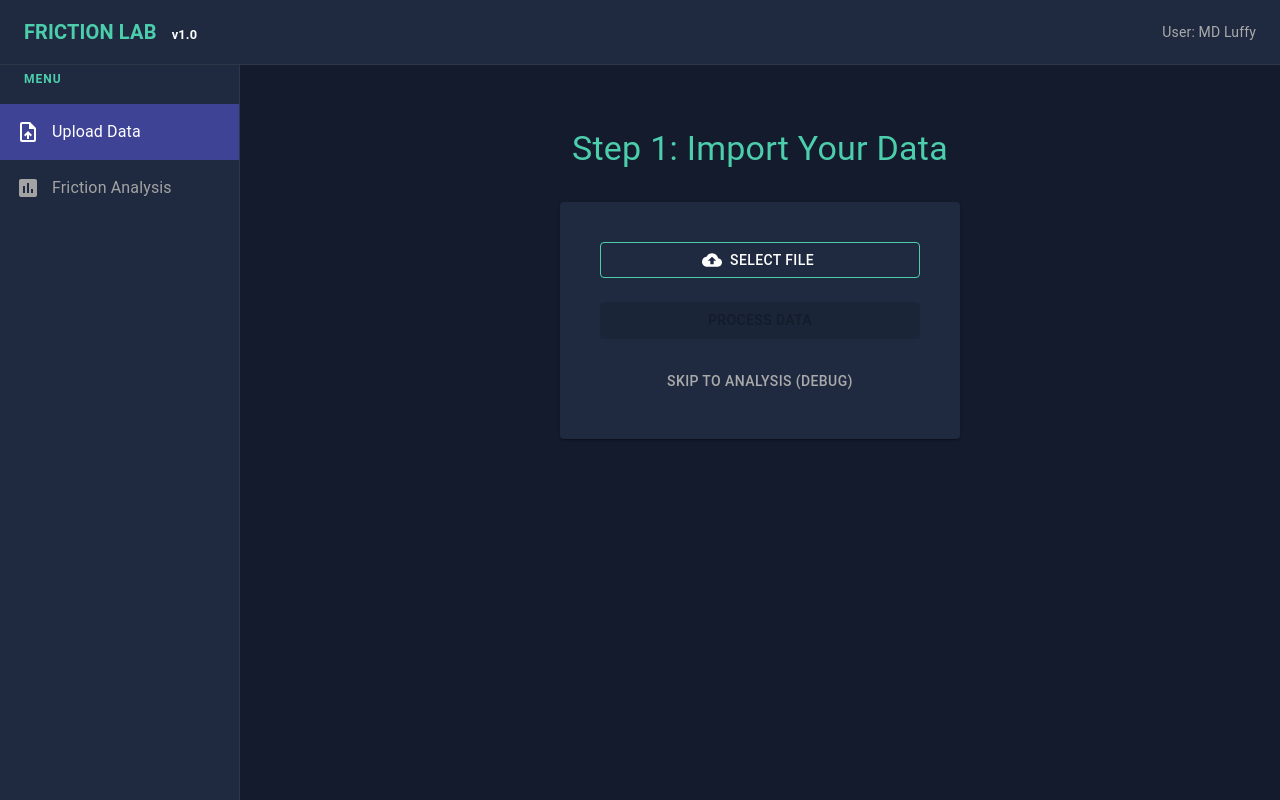
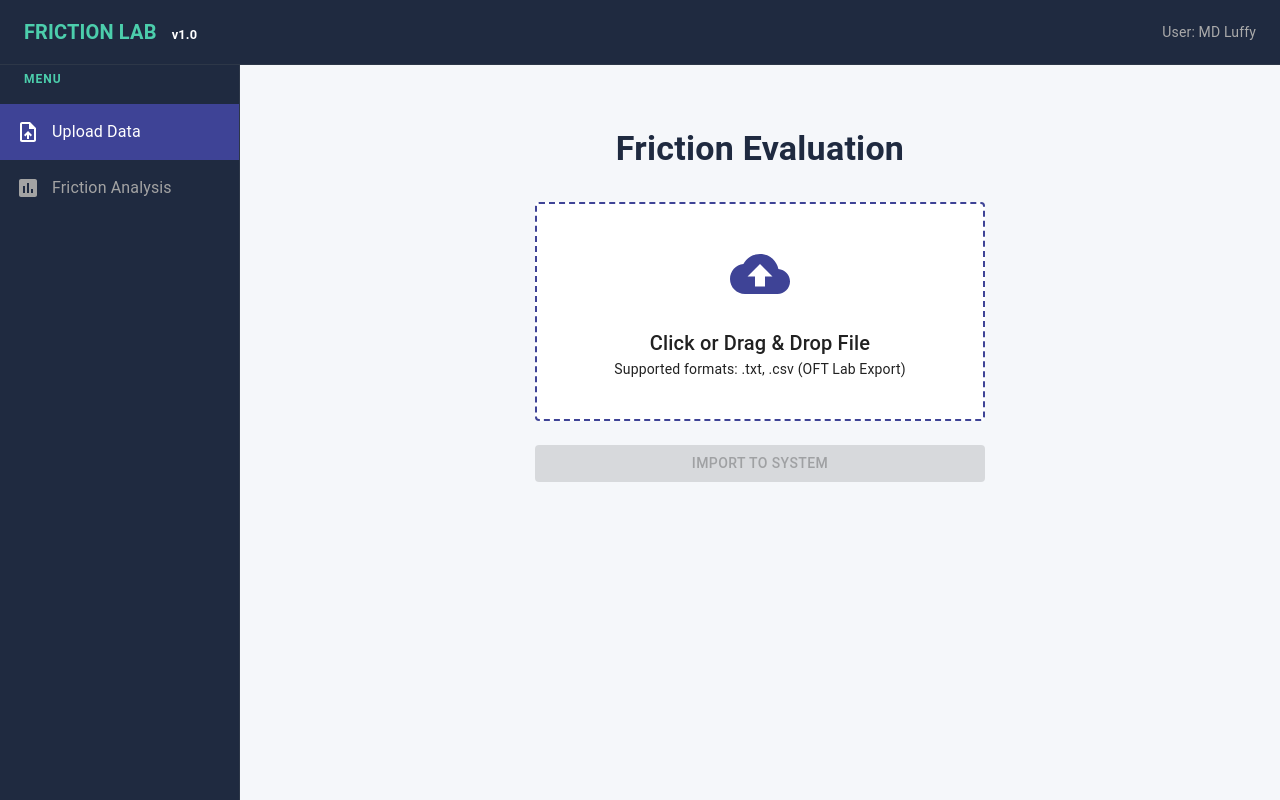
Before and after one commit to rashidkazemiii/aicelab-eval-tool, a React app in the folder frontend/: page / in a window 1280 px wide. Built offline with nearby package versions, Linux system fonts and the light colour scheme; the HTML template or start-up script is replaced by a standard one.

Commit message:
upload data page almsot finished

```diff
--- a/frontend/src/App.jsx
+++ b/frontend/src/App.jsx
@@ -1,12 +1,10 @@
 import React, { useState } from 'react';
-import { Box, CssBaseline } from '@mui/material';
 import { DataProvider } from './context/DataContext';
 
-// 1. IMPORT YOUR COMPONENTS
-import Navbar from './components/layout/Navbar';
-import Sidebar from './components/layout/Sidebar';
+// 1. Import the Layout
+import Layout from './components/layout/Layout';
 
-// 2. IMPORT YOUR PAGES
+// 2. Import your Pages
 import UploadPage from './pages/UploadPage';
 import AnalysisPage from './pages/AnalysisPage';
 
@@ -15,20 +13,17 @@ function App() {
 
   return (
     <DataProvider>
-      <Box sx={{ display: 'flex', bgcolor: '#141b2d', minHeight: '100vh' }}>
-        <CssBaseline />
-        <Navbar />
-        <Sidebar activeTab={activeTab} setActiveTab={setActiveTab} />
+      {/* 3. Wrap everything in the Layout */}
+      <Layout activeTab={activeTab} setActiveTab={setActiveTab}>
 
-        <Box component="main" sx={{ flexGrow: 1, p: 3, mt: 8, color: 'white' }}>
-          {/* 3. CONDITIONAL RENDERING LOGIC */}
-          {activeTab === 'upload' ? (
-            <UploadPage onSwitch={() => setActiveTab('analysis')} />
-          ) : (
-            <AnalysisPage />
-          )}
-        </Box>
-      </Box>
+        {/* This logic block is the "children" passed to Layout */}
+        {activeTab === 'upload' ? (
+          <UploadPage onSwitch={() => setActiveTab('analysis')} />
+        ) : (
+          <AnalysisPage />
+        )}
+
+      </Layout>
     </DataProvider>
   );
 }
--- a/frontend/src/components/common/Button.jsx
+++ b/frontend/src/components/common/Button.jsx
@@ -0,0 +1,22 @@
+import React from 'react';
+import { Button as MuiButton } from '@mui/material';
+
+export default function Button({ children, onClick, variant = "contained", color = "primary", ...props }) {
+  return (
+    <MuiButton
+      variant={variant}
+      onClick={onClick}
+      sx={{
+        borderRadius: '8px',
+        textTransform: 'none', // Prevents all-caps text
+        fontWeight: 'bold',
+        px: 4,
+        py: 1,
+        ...props.sx // Allows you to add extra styles if needed
+      }}
+      {...props}
+    >
+      {children}
+    </MuiButton>
+  );
+}
--- /dev/null
+++ b/frontend/src/components/common/CheckboxGroup.jsx
@@ -0,0 +1,33 @@
+import React from 'react';
+import { Box, Typography, FormControlLabel, Checkbox } from '@mui/material';
+
+export default function CheckboxGroup({ label, options, values, onChange }) {
+  return (
+    <Box sx={{ bgcolor: '#f8f9ff', p: 2, borderRadius: 2, border: '1px solid #e0e4ff' }}>
+      {label && (
+        <Typography variant="subtitle2" sx={{ mb: 1, color: '#1f2a40', fontWeight: 'bold' }}>
+          {label}
+        </Typography>
+      )}
+      <Box sx={{ display: 'grid', gridTemplateColumns: '1fr 1fr', gap: 0.5 }}>
+        {options.map((opt) => (
+          <FormControlLabel
+            key={opt.id}
+            control={
+              <Checkbox
+                checked={!!values[opt.id]}
+                onChange={() => onChange(opt.id)}
+                size="small"
+                sx={{
+                  color: '#3e4396',
+                  '&.Mui-checked': { color: '#3e4396' }
+                }}
+              />
+            }
+            label={<Typography variant="caption">{opt.label}</Typography>}
+          />
+        ))}
+      </Box>
+    </Box>
+  );
+}
--- a/frontend/src/components/layout/Layout.jsx
+++ b/frontend/src/components/layout/Layout.jsx
@@ -0,0 +1,19 @@
+import React from 'react';
+import { Box, CssBaseline } from '@mui/material';
+import Navbar from './Navbar';
+import Sidebar from './Sidebar';
+
+export default function Layout({ children, activeTab, setActiveTab }) {
+  return (
+    <Box sx={{ display: 'flex', bgcolor: '#f5f7fa', minHeight: '100vh' }}>
+      <CssBaseline />
+      <Navbar />
+      <Sidebar activeTab={activeTab} setActiveTab={setActiveTab} />
+
+      <Box component="main" sx={{ flexGrow: 1, p: 3, mt: 8 }}>
+        {/* This is where UploadPage or AnalysisPage will be "injected" */}
+        {children}
+      </Box>
+    </Box>
+  );
+}
--- a/frontend/src/components/upload/FileInfo.jsx
+++ b/frontend/src/components/upload/FileInfo.jsx
@@ -0,0 +1,44 @@
+import React from 'react';
+import { Paper, Typography, Box, IconButton } from '@mui/material';
+import InsertDriveFileIcon from '@mui/icons-material/InsertDriveFile';
+import DeleteOutlineIcon from '@mui/icons-material/Delete';
+
+export default function FileInfo({ file, onClear }) {
+  if (!file) return null;
+
+  // Convert size to a readable format (KB or MB)
+  const fileSize = file.size > 1024 * 1024
+    ? (file.size / (1024 * 1024)).toFixed(2) + ' MB'
+    : (file.size / 1024).toFixed(2) + ' KB';
+
+  return (
+    <Paper
+      variant="outlined"
+      sx={{
+        p: 2,
+        bgcolor: '#f8f9ff',
+        display: 'flex',
+        alignItems: 'center',
+        justifyContent: 'space-between',
+        border: '1px solid #e0e4ff'
+      }}
+    >
+      <Box sx={{ display: 'flex', alignItems: 'center', gap: 2 }}>
+        <InsertDriveFileIcon sx={{ color: '#3e4396' }} />
+        <Box>
+          <Typography variant="body2" fontWeight="bold" sx={{ color: '#1f2a40' }}>
+            {file.name}
+          </Typography>
+          <Typography variant="caption" color="textSecondary">
+            {fileSize} • {file.type || 'System File'}
+          </Typography>
+        </Box>
+      </Box>
+
+      {/* Optional: A small trash icon to clear the file */}
+      <IconButton size="small" onClick={onClear} color="error">
+        <DeleteOutlineIcon fontSize="small" />
+      </IconButton>
+    </Paper>
+  );
+}
--- a/frontend/src/components/upload/UploadBox.jsx
+++ b/frontend/src/components/upload/UploadBox.jsx
@@ -0,0 +1,57 @@
+import React, { useRef, useEffect } from 'react'; // Added useRef and useEffect
+import { Box, Typography, Paper } from '@mui/material';
+import CloudUploadIcon from '@mui/icons-material/CloudUpload';
+
+export default function UploadBox({ file, onFileChange }) {
+  const inputRef = useRef(null); // Create a reference to the hidden input
+
+  // 1. This "Watcher" clears the actual input when you press the Clear button
+  useEffect(() => {
+    if (!file && inputRef.current) {
+      inputRef.current.value = ""; // This is the "Magic" line that allows re-uploading
+    }
+  }, [file]);
+
+  const handleDrop = (e) => {
+    e.preventDefault(); // Stop browser from opening the file
+    if (e.dataTransfer.files && e.dataTransfer.files[0]) {
+      // We manually call the same function used by the input click
+      onFileChange({ target: { files: e.dataTransfer.files } });
+    }
+  };
+  return (
+    <Paper
+      variant="outlined"
+      onDragOver={(e) => e.preventDefault()} // Critical: allows dropping
+      onDrop={handleDrop}                   // Grabs the file
+      sx={{
+        p: 5,
+        border: '2px dashed #3e4396',
+        bgcolor: '#ffffff',
+        cursor: 'pointer',
+        textAlign: 'center',
+        '&:hover': { bgcolor: '#f8f9ff' }
+      }}
+      component="label"
+    >
+      {/* 2. Attach the ref here */}
+      <input
+        type="file"
+        hidden
+        ref={inputRef}
+        onChange={onFileChange}
+      />
+
+      <CloudUploadIcon sx={{ fontSize: 60, color: '#3e4396', mb: 2 }} />
+
+      <Typography variant="h6" color="#333">
+        {file ? file.name : "Click or Drag & Drop File"}
+      </Typography>
+
+      <Typography variant="body2" color="#666">
+        Supported formats: .txt, .csv (OFT Lab Export)
+      </Typography>
+
+    </Paper>
+  );
+}
--- a/frontend/src/pages/UploadPage.jsx
+++ b/frontend/src/pages/UploadPage.jsx
@@ -1,42 +1,71 @@
 import React, { useState } from 'react';
-import { Box, Typography, Button, Paper, Stack } from '@mui/material';
-import CloudUploadIcon from '@mui/icons-material/CloudUpload';
+import { Box, Typography, Stack, Alert } from '@mui/material';
+import PlayArrowIcon from '@mui/icons-material/PlayArrow';
+
+// 1. Import our organized parts
+import UploadBox from '../components/upload/UploadBox';
 import { useFileUpload } from '../hooks/useFileUpload';
+import FileInfo from '../components/upload/FileInfo';
+// 2. Import our NEW Common Components
+import Button from '../components/common/Button';
+import CheckboxGroup from '../components/common/CheckboxGroup';
 
 export default function UploadPage({ onSwitch }) {
   const [file, setFile] = useState(null);
+  const [success, setSuccess] = useState(false);
+
+  const { handleUpload, loading, error } = useFileUpload();
+
+  const onFileChange = (e) => {
+    setFile(e.target.files[0]);
+    setSuccess(false);
+  };
+
+  const onImportClick = async () => {
+    const isDone = await handleUpload(file);
+    if (isDone) setSuccess(true);
+  };
 
   return (
     <Box sx={{ display: 'flex', flexDirection: 'column', alignItems: 'center', mt: 5 }}>
-      <Typography variant="h4" sx={{ color: '#4cceac', mb: 4 }}>
-        Step 1: Import Your Data
+      <Typography variant="h4" sx={{ color: '#1f2a40', mb: 4, fontWeight: 'bold' }}>
+        Friction Evaluation
       </Typography>
 
-      <Paper sx={{ p: 5, bgcolor: '#1f2a40', width: '400px', textAlign: 'center' }}>
-        <Stack spacing={3}>
+      <Stack spacing={3} sx={{ width: 450 }}>
+        <UploadBox file={file} onFileChange={onFileChange} />
+
+
+        {file && !success && (
+          <FileInfo file={file} onClear={() => setFile(null)} />
+
+
+        )}
+
+
+        {/* Using our CUSTOM Button component now! */}
+        <Button
+          disabled={!file || loading || success}
+          onClick={onImportClick}
+          sx={{ bgcolor: '#3e4396' }}
+        >
+          {loading ? "Processing..." : "Import to System"}
+        </Button>
+
+        {error && <Alert severity="error">{error}</Alert>}
+
+        {success && (
           <Button
-            variant="outlined"
-            component="label"
-            startIcon={<CloudUploadIcon />}
-            sx={{ color: 'white', borderColor: '#4cceac' }}
+            onClick={onSwitch}
+            startIcon={<PlayArrowIcon />}
+            sx={{ bgcolor: '#3e4396' }} // <--- Changed from Green to your Reference Blue
           >
-            {file ? file.name : "Select File"}
-            <input type="file" hidden onChange={(e) => setFile(e.target.files[0])} />
+            Analyze & View Results
           </Button>
 
-          <Button
-            variant="contained"
-            disabled={!file}
-            onClick={() => alert('File picked! Now we can connect to API.')}
-          >
-            Process Data
-          </Button>
 
-          <Button onClick={onSwitch} sx={{ color: '#aaa' }}>
-            Skip to Analysis (Debug)
-          </Button>
-        </Stack>
-      </Paper>
+        )}
+      </Stack>
     </Box>
   );
 }
```
Also changed, not shown: frontend/src/components/common/InputField.jsx (+23 -0 lines).
